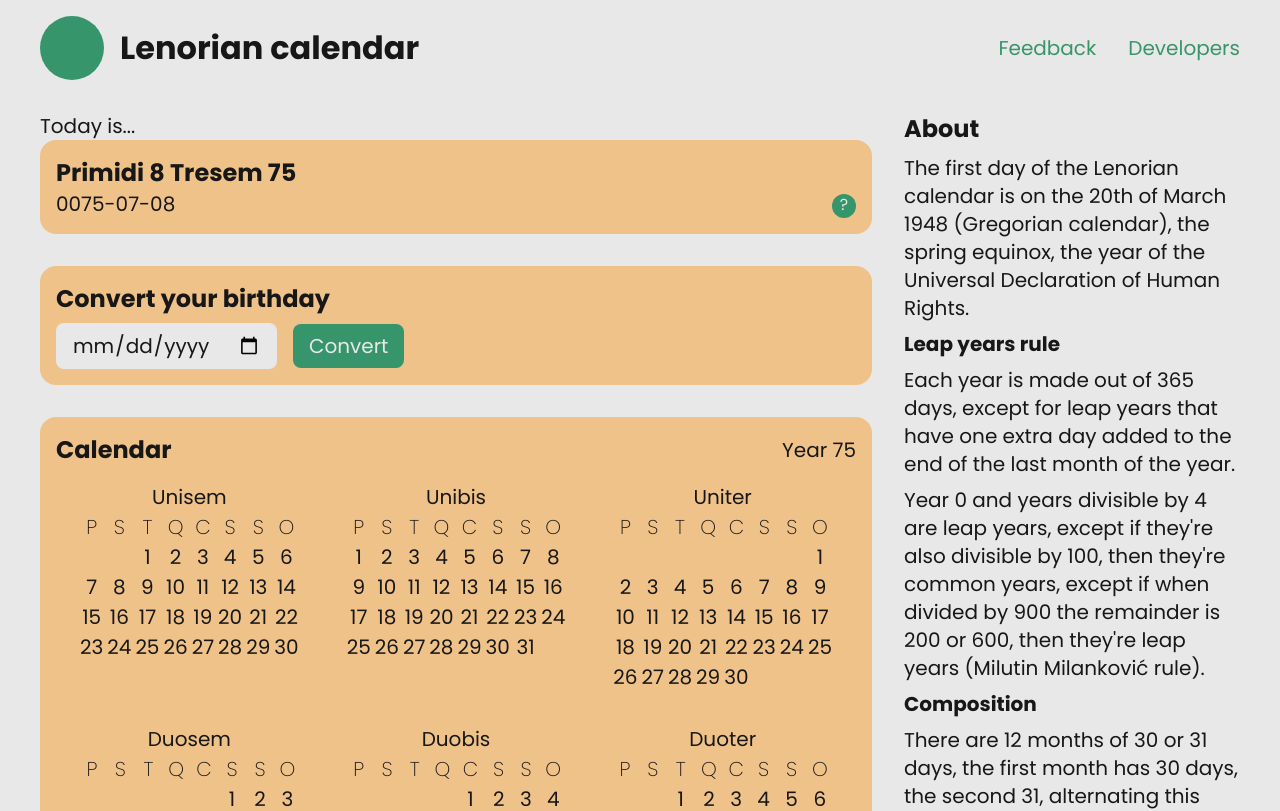
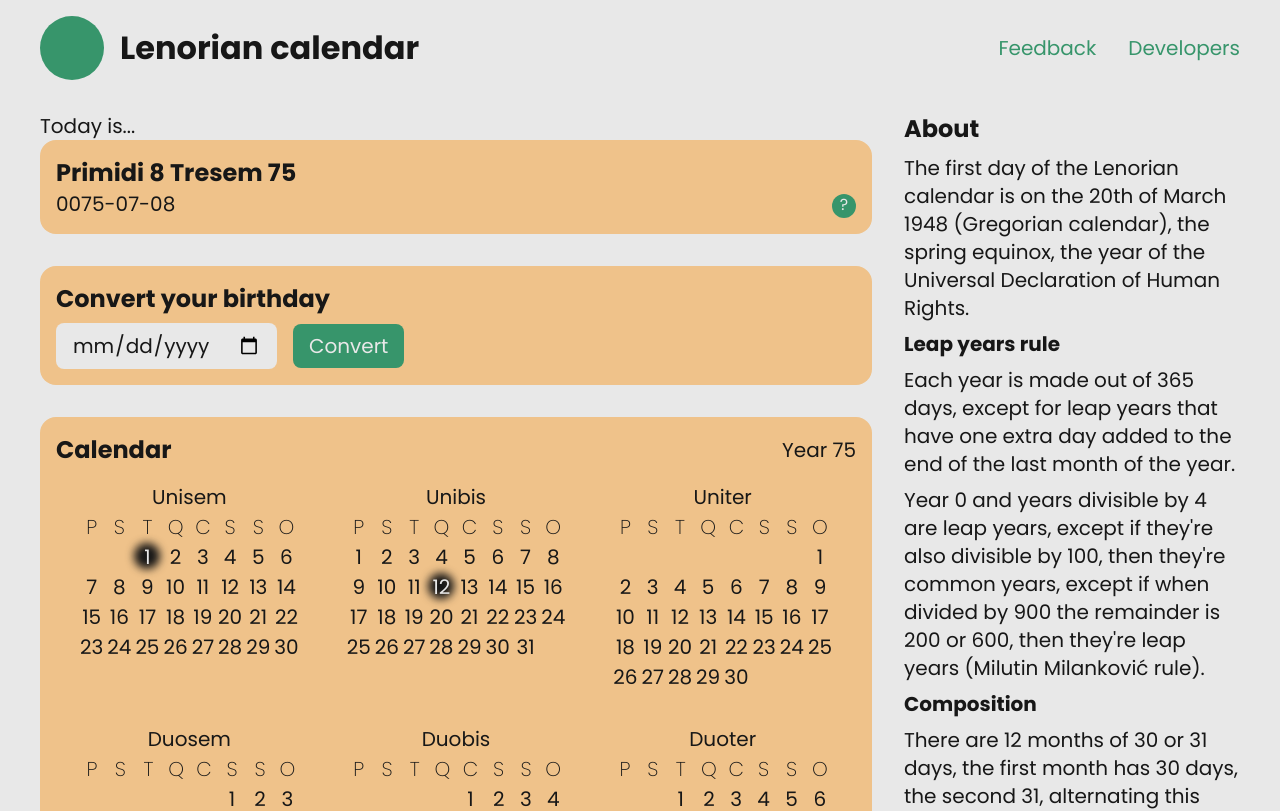
Before and after one commit to emnificent/lenorian, a SvelteKit app: page / in a window 1280 px wide. Shown: the top 811 px of the page. Built offline with nearby package versions, Linux system fonts and the light colour scheme.

Commit message:
feat: add holidays to calendar on the home page

```diff
--- a/src/components/Calendar.svelte
+++ b/src/components/Calendar.svelte
@@ -34,29 +34,42 @@
               { #each Array.from({ length: monthContainer.monthDays[0].weekday.index }) as empty }
                 <td></td>
               { /each }
+
               { #each Array.from({ length: 8 - monthContainer.monthDays[0].weekday.index }, (value, index) => index) as index }
-                <td class="{ monthContainer.monthDays[0 + index].day.current ? 'current' : '' }">
+                <td class="{ monthContainer.monthDays[0 + index].day.current ? 'current' : '' }
+                  { monthContainer.monthDays[0 + index].day.holidays ? 'holiday' : '' }"
+                  title="{ monthContainer.monthDays[0 + index].day.holidays?.[0] }">
+
                     { monthContainer.monthDays[0 + index].day.value }
                 </td>
               { /each }
             </tr>
             <tr>
               { #each Array.from({ length: 8 }, (value, index) => index) as index }
-                <td class="{ monthContainer.monthDays[(8 - monthContainer.monthDays[0].weekday.index) + index].day.current ? 'current' : '' }">
+                <td class="{ monthContainer.monthDays[(8 - monthContainer.monthDays[0].weekday.index) + index].day.current ? 'current' : '' }
+                  { monthContainer.monthDays[(8 - monthContainer.monthDays[0].weekday.index) + index].day.holidays ? 'holiday' : '' }"
+                  title="{ monthContainer.monthDays[(8 - monthContainer.monthDays[0].weekday.index) + index].day.holidays?.[0] }">
+
                     { monthContainer.monthDays[(8 - monthContainer.monthDays[0].weekday.index) + index].day.value }
                 </td>
               { /each }
             </tr>
             <tr>
               { #each Array.from({ length: 8 }, (value, index) => index) as index }
-                <td class="{ monthContainer.monthDays[(16 - monthContainer.monthDays[0].weekday.index) + index].day.current ? 'current' : '' }">
+                <td class="{ monthContainer.monthDays[(16 - monthContainer.monthDays[0].weekday.index) + index].day.current ? 'current' : '' }
+                  { monthContainer.monthDays[(16 - monthContainer.monthDays[0].weekday.index) + index].day.holidays ? 'holiday' : '' }"
+                  title="{ monthContainer.monthDays[(16 - monthContainer.monthDays[0].weekday.index) + index].day.holidays?.[0] }">
+
                     { monthContainer.monthDays[(16 - monthContainer.monthDays[0].weekday.index) + index].day.value }
                 </td>
               { /each }
             </tr>
             <tr>
               { #each Array.from({ length: 8 }, (value, index) => index) as index }
-                <td class="{ monthContainer.monthDays[(24 - monthContainer.monthDays[0].weekday.index) + index]?.day.current ? 'current' : '' }">{
+                <td class="{ monthContainer.monthDays[(24 - monthContainer.monthDays[0].weekday.index) + index]?.day.current ? 'current' : '' }
+                  { monthContainer.monthDays[(24 - monthContainer.monthDays[0].weekday.index) + index]?.day.holidays ? 'holiday' : '' }"
+                  title="{ monthContainer.monthDays[(24 - monthContainer.monthDays[0].weekday.index) + index]?.day.holidays?.[0] }">{
+
                     monthContainer.monthDays[(24 - monthContainer.monthDays[0].weekday.index) + index]
                       ? monthContainer.monthDays[(24 - monthContainer.monthDays[0].weekday.index) + index]?.day.value
                       : ''
@@ -65,7 +78,10 @@
             </tr>
             <tr>
               { #each Array.from({ length: 8 }, (value, index) => index) as index }
-                <td class="{ monthContainer.monthDays[(32 - monthContainer.monthDays[0].weekday.index) + index]?.day.current ? 'current' : '' }">{
+                <td class="{ monthContainer.monthDays[(32 - monthContainer.monthDays[0].weekday.index) + index]?.day.current ? 'current' : '' }
+                  { monthContainer.monthDays[(32 - monthContainer.monthDays[0].weekday.index) + index]?.day.holidays ? 'holiday' : '' }"
+                  title="{ monthContainer.monthDays[(32 - monthContainer.monthDays[0].weekday.index) + index]?.day.holidays?.[0] }">{
+
                     monthContainer.monthDays[(32 - monthContainer.monthDays[0].weekday.index) + index]
                       ? monthContainer.monthDays[(32 - monthContainer.monthDays[0].weekday.index) + index]?.day.value
                       : ''
@@ -146,10 +162,38 @@
     & td {
       text-align: center;
 
+      &.holiday {
+        color: var(--c-light);
+        position: relative;
+        z-index: 0;
+
+        &::before {
+          content: '';
+          position: absolute;
+          top: 0;
+          right: 0;
+          width: 100%;
+          aspect-ratio: 1/1;
+          z-index: -1;
+          border-radius: 1rem;
+          background-color: var(--c-dark);
+          filter: blur(0.25rem);
+        }
+
+        @media (prefers-color-scheme: dark) {
+          color: var(--c-dark);
+
+          &::before {
+            background-color: var(--c-light);
+          }
+        }
+      }
+
       &.current {
+        color: inherit;
         font-weight: var(--fw--bold);
         position: relative;
-        z-index: 0;
+        z-index: 1;
 
         &::before {
           content: '';
--- a/src/routes/api/calendar/+server.js
+++ b/src/routes/api/calendar/+server.js
@@ -85,11 +85,11 @@ function getYearFirstWeekday(year, dayNamesLength) {
 
 function appendHolidays(months) {
   months[0].monthDays[0].day.holidays = ['New Year\'s Day'];
-  months[1].monthDays[12].day.holidays = ['Labor Day'];
+  months[1].monthDays[11].day.holidays = ['Labor Day'];
   months[6].monthDays[2].day.holidays = ['World Peace Day'];
   // months[7].monthDays[12].day.holidays = ['Halloween'];
   months[8].monthDays[21].day.holidays = ['Universal Declaration of Human Rights Day'];
-  months[9].monthDays[2].day.holidays = 'Gratitude Day';
+  months[9].monthDays[2].day.holidays = ['Gratitude Day'];
   months[10].monthDays[25].day.holidays = ['Love Day'];
   // months[11].monthDays[18].day.holidays = ['Women\'s Day'];
   months[11].monthDays[months[11].monthDays.length - 1].day.holidays = ['New Year\'s Eve'];
```
Lines whose indentation alone changed are shown as unchanged.
